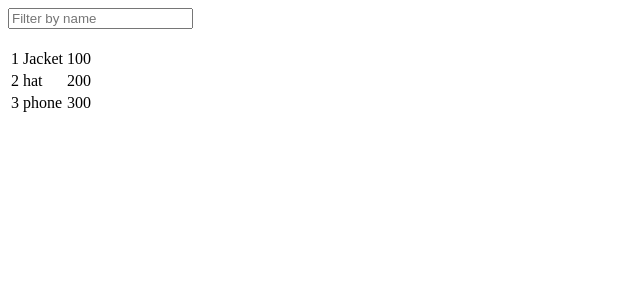
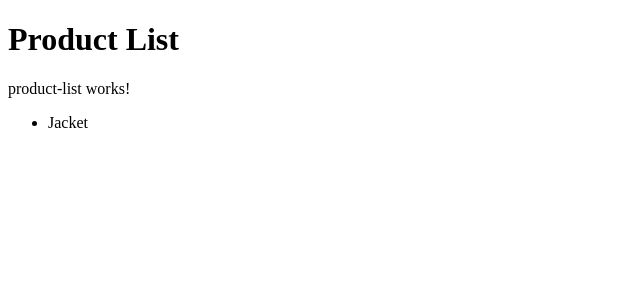
Before and after one commit to seeyassine/Angular-Learn, an Angular app: page / in a window 1280 px wide. Shown: the top 300 px of the page, without its empty margins (0-640 px from the left). Built offline with nearby package versions, Linux system fonts and the light colour scheme.

Commit message:
7-signals

```diff
--- a/src/app/app.component.html
+++ b/src/app/app.component.html
@@ -1,16 +1,5 @@
-<div>
-    <input type="text" (input)="changeFilterName($event)" placeholder="Filter by name" />
-</div>
+<h1>
+    Product List
+</h1>
 
-<br>
-
-<table>
-    @for (product of filteredProducts(); track $index) {
-        <tr>
-            <td>{{ product.id }}</td>
-            <td>{{ product.name }}</td>
-            <td>{{ product.price }}</td>
-        </tr>
-    }
-
-</table>
+<product-list [products]="allproducts"></product-list>
--- a/src/app/app.component.ts
+++ b/src/app/app.component.ts
@@ -1,35 +1,23 @@
 import { Component, computed, effect, signal } from '@angular/core';
 import { RouterOutlet } from '@angular/router';
-
+import { Product } from '../product';
+import { ProductListComponent } from './product-list/product-list.component';
 @Component({
   selector: 'app-root',
   standalone: true,
-  imports: [RouterOutlet],
+  imports: [RouterOutlet, ProductListComponent],
   templateUrl: './app.component.html',
   styleUrl: './app.component.css'
 })
 export class AppComponent {
   title = 'Angular-learn';
 
- products = signal([
+ allproducts:Product[] = [
     { id: 1, name: 'Jacket', price: 100 },
     { id: 2, name: 'hat', price: 200 },
     { id: 3, name: 'phone', price: 300 }
-  ]);
+  ];
 
-  filterName = signal('');
-
-  filteredProducts = computed(() => {
-    return this.products().filter(
-      product => product.name
-      .toLocaleLowerCase().
-      includes(this.filterName().toLocaleLowerCase()));
-  });
-
-  changeFilterName(event: Event) {
-    let newFilterName = (event.target as HTMLInputElement).value;
-    this.filterName.set(newFilterName);
-  }
 
 
 }
--- /dev/null
+++ b/src/app/product-list/product-list.component.html
@@ -0,0 +1,8 @@
+<p>product-list works!</p>
+
+<ul>
+    @for (product of filterProducts(); track $index) {
+        <li>{{ product.name }}</li>
+    }
+
+</ul>
--- /dev/null
+++ b/src/app/product-list/product-list.component.ts
@@ -0,0 +1,20 @@
+import { Component, computed, input } from '@angular/core';
+import { Product } from '../../product';
+
+@Component({
+  selector: 'product-list',
+  standalone: true,
+  imports: [],
+  templateUrl: './product-list.component.html',
+  styleUrl: './product-list.component.css'
+})
+export class ProductListComponent {
+
+  products = input.required<Product[]>();
+
+  filterProducts = computed(() => {
+    return this.products().filter((product) => product.name.toLowerCase().includes(this.searchText().toLowerCase()));
+  });
+
+  searchText = input('Jacket'); // signal<string>(''); // signal is a function that creates a signal. It is used to create a reactive variable.
+}
--- /dev/null
+++ b/src/product.ts
@@ -0,0 +1,7 @@
+export class Product {
+    constructor(
+        public id: number,
+        public name: string,
+        public price: number,
+    ) {}
+    }
```
Also changed, not shown: src/app/product-list/product-list.component.css (added), 1 other file (tests, documents, lock files or other folders).
